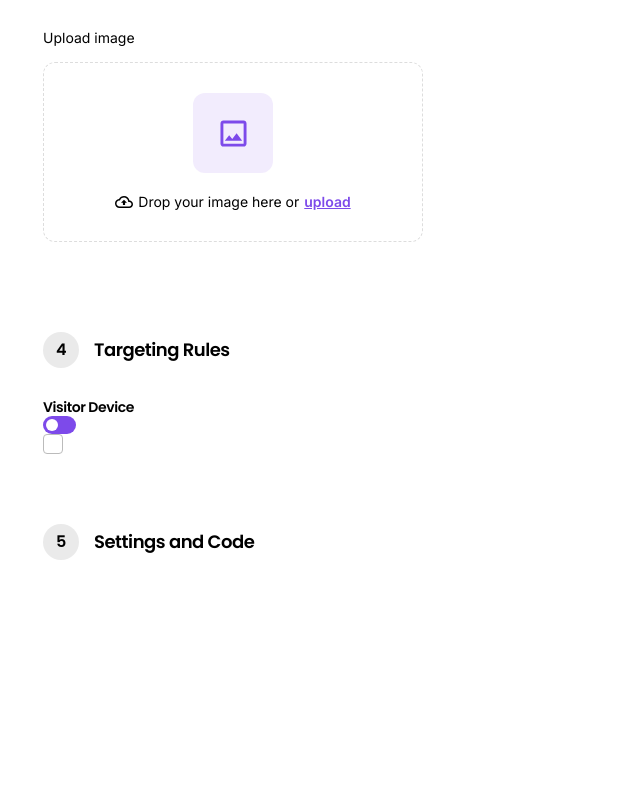
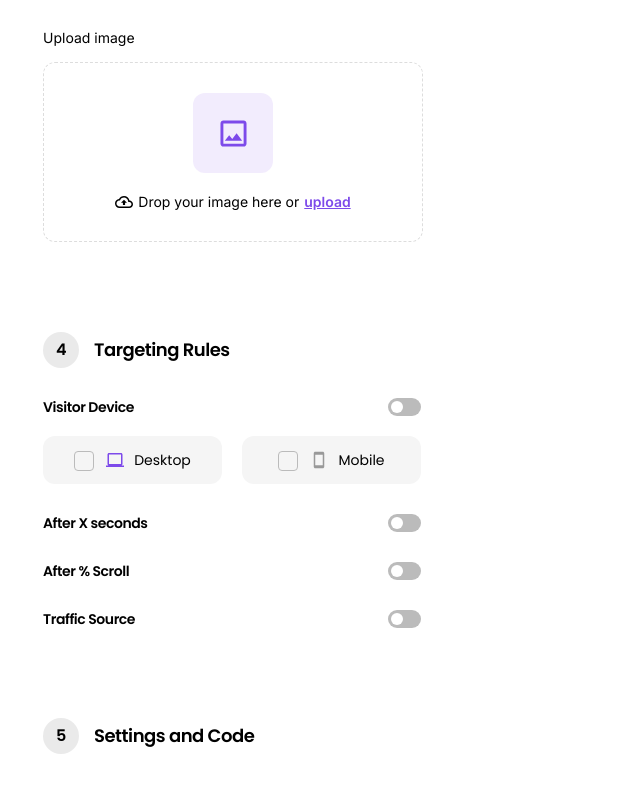
Before and after one commit to emrebican/modal-card-creator, a Next.js app: page / in a window 1280 px wide. Shown: the part 3087-3879 px from the top of the page, without its empty margins (0-640 px from the left). Before the commit the page ends 3737 px from the top, so only its background shows below. Built offline with nearby package versions, Linux system fonts and the light colour scheme.

Commit message:
In targeting rules section, visitor device checkbox are functionnal

```diff
--- /dev/null
+++ b/components/Device Component/Device.module.scss
@@ -0,0 +1,24 @@
+@import '../../styles/variables';
+
+.wrapper {
+  width: 179px;
+  height: 48px;
+  background-color: $bg-modal;
+  border-radius: 12px;
+  @include flex(flex, center, center);
+  gap: 10px;
+
+  /*   .logo {
+    width: 22px;
+    height: 18px;
+    color: #999;
+  } */
+
+  .type {
+    font-family: $ff-poppins;
+    font-weight: 400;
+    font-size: 14px;
+    line-height: 18px;
+    color: $color-black;
+  }
+}
--- /dev/null
+++ b/components/Device Component/Device.tsx
@@ -0,0 +1,22 @@
+import styles from './Device.module.scss'
+import Image from 'next/image'
+
+import Checkbox from '../../tools/Checkbox'
+import { deviceInterface } from '../../Interfaces/Interfaces'
+
+/* If you need to use REACT ICONS */
+import { MdComputer } from 'react-icons/md'
+import { BiMobile } from 'react-icons/bi'
+
+const Device = ({ type, logo, device }: deviceInterface) => {
+  return (
+    <div className={styles.wrapper}>
+      <Checkbox device={device} />
+      {/* <MdComputer className={styles.logo} /> */}
+      <Image src={logo} width={18} height={18} />
+      <span className={styles.type}>{type}</span>
+    </div>
+  )
+}
+
+export default Device
--- a/components/Sections/Targeting.tsx
+++ b/components/Sections/Targeting.tsx
@@ -1,18 +1,73 @@
 import styles from '../../styles/section_styles/Targeting.module.scss'
+import { useSelector, useDispatch } from 'react-redux'
+import { RootState, AppDispatch } from '../../features/store'
+import { getTargeting } from '../../features/globalSlice'
+
 import Title from '../Section Titles/Title'
-
-import Checkbox from '../../tools/Checkbox'
 import OnOff from '../../tools/OnOff'
+import Device from '../Device Component/Device'
 
 const Targeting = () => {
+  const dispatch = useDispatch()
+  const devices = useSelector(
+    (state: RootState) => state.global.targetingDevice
+  )
+
   return (
     <>
       <Title number={4} title="Targeting Rules" />
       <div className={styles.container}>
         <div className={styles.section}>
-          <span className={styles.section_title}>Visitor Device</span>
-          <OnOff />
-          <Checkbox />
+          <div className={styles.title_wrapper}>
+            <span className={styles.section_title}>Visitor Device</span>
+            <OnOff />
+          </div>
+          <div className={styles.devices}>
+            <div
+              onClick={() =>
+                dispatch(getTargeting({ desktop: true, mobile: false }))
+              }
+            >
+              <Device
+                device={devices.desktop}
+                type="Desktop"
+                logo="/images/desktop_logo.svg"
+              />
+            </div>
+
+            <div
+              onClick={() =>
+                dispatch(getTargeting({ desktop: false, mobile: true }))
+              }
+            >
+              <Device
+                device={devices.mobile}
+                type="Mobile"
+                logo="/images/mobile_logo.svg"
+              />
+            </div>
+          </div>
+        </div>
+
+        <div className={styles.section}>
+          <div className={styles.title_wrapper}>
+            <span className={styles.section_title}>After X seconds</span>
+            <OnOff />
+          </div>
+        </div>
+
+        <div className={styles.section}>
+          <div className={styles.title_wrapper}>
+            <span className={styles.section_title}>After % Scroll</span>
+            <OnOff />
+          </div>
+        </div>
+
+        <div className={styles.section}>
+          <div className={styles.title_wrapper}>
+            <span className={styles.section_title}>Traffic Source</span>
+            <OnOff />
+          </div>
         </div>
       </div>
     </>
--- a/features/globalSlice.tsx
+++ b/features/globalSlice.tsx
@@ -7,7 +7,11 @@ import { initialInterface } from '../Interfaces/Interfaces'
 const initialState: initialInterface = {
   buttonColor: colors.Purple,
   templateSize: { width: 740, height: 443 },
-  templateContent: null
+  templateContent: null,
+  targetingDevice: {
+    desktop: false,
+    mobile: false
+  }
 }
 
 export const globalSlice = createSlice({
@@ -23,10 +27,13 @@ export const globalSlice = createSlice({
     },
     getTempContent: (state, action) => {
       state.templateContent = action.payload
+    },
+    getTargeting: (state, action) => {
+      state.targetingDevice = action.payload
     }
   }
 })
 
-export const { changeTempSize, changeBtnColor, getTempContent } =
+export const { changeTempSize, changeBtnColor, getTempContent, getTargeting } =
   globalSlice.actions
 export default globalSlice.reducer
--- a/styles/section_styles/Targeting.module.scss
+++ b/styles/section_styles/Targeting.module.scss
@@ -2,9 +2,13 @@
 
 .container {
   position: relative;
+  width: 378px;
 
   .section {
     margin-top: 30px;
+
+    .title_wrapper {
+      @include flex(flex, space-between, center);
 
       .section_title {
         font-family: $ff-poppins;
@@ -13,6 +17,13 @@
         line-height: 18px;
         color: $color-black;
         @include letter-spacing(-0.03em);
+      }
+    }
+
+    .devices {
+      @include flex(flex, center, center);
+      gap: 20px;
+      margin-top: 20px;
     }
     /* FORM */
     /* .form {
--- a/tools/Checkbox/Checkbox.module.scss
+++ b/tools/Checkbox/Checkbox.module.scss
@@ -5,9 +5,10 @@
   position: relative;
   cursor: pointer;
   user-select: none;
+  margin-right: 15px;
 
   input {
-    position: absolute;
+    // position: absolute;
     opacity: 0;
     cursor: pointer;
     height: 0;
@@ -20,7 +21,7 @@
     left: 0;
     height: 18px;
     width: 18px;
-    border: 1px solid #bbbbbb;
+    border: 1px solid $border-input;
     border-radius: 4px;
 
     &:after {
--- a/tools/Checkbox/index.tsx
+++ b/tools/Checkbox/index.tsx
@@ -1,9 +1,9 @@
 import styles from './Checkbox.module.scss'
 
-const Checkbox = () => {
+const Checkbox = ({ device }: any) => {
   return (
     <label className={styles.container}>
-      <input type="checkbox" />
+      <input type="checkbox" checked={device} readOnly />
       <span className={styles.checkmark}></span>
     </label>
   )
--- a/tools/OnOff/OnOff.module.scss
+++ b/tools/OnOff/OnOff.module.scss
@@ -16,7 +16,7 @@
     display: block;
     width: 33px;
     height: 18px;
-    background-color: $color-purple;
+    background-color: $border-input;
     cursor: pointer;
     border-radius: 20px;
     overflow: hidden;
@@ -39,4 +39,7 @@
     background-color: $color-white;
     transform: translateX(15.5px);
   }
+  input:checked ~ .checkmark {
+    background-color: $color-purple;
+  }
 }
```
Also changed, not shown: Interfaces/Interfaces.tsx (+13 -0 lines), public/images/desktop_logo.svg (added), public/images/mobile_logo.svg (added). Lines whose indentation alone changed are shown as unchanged.
